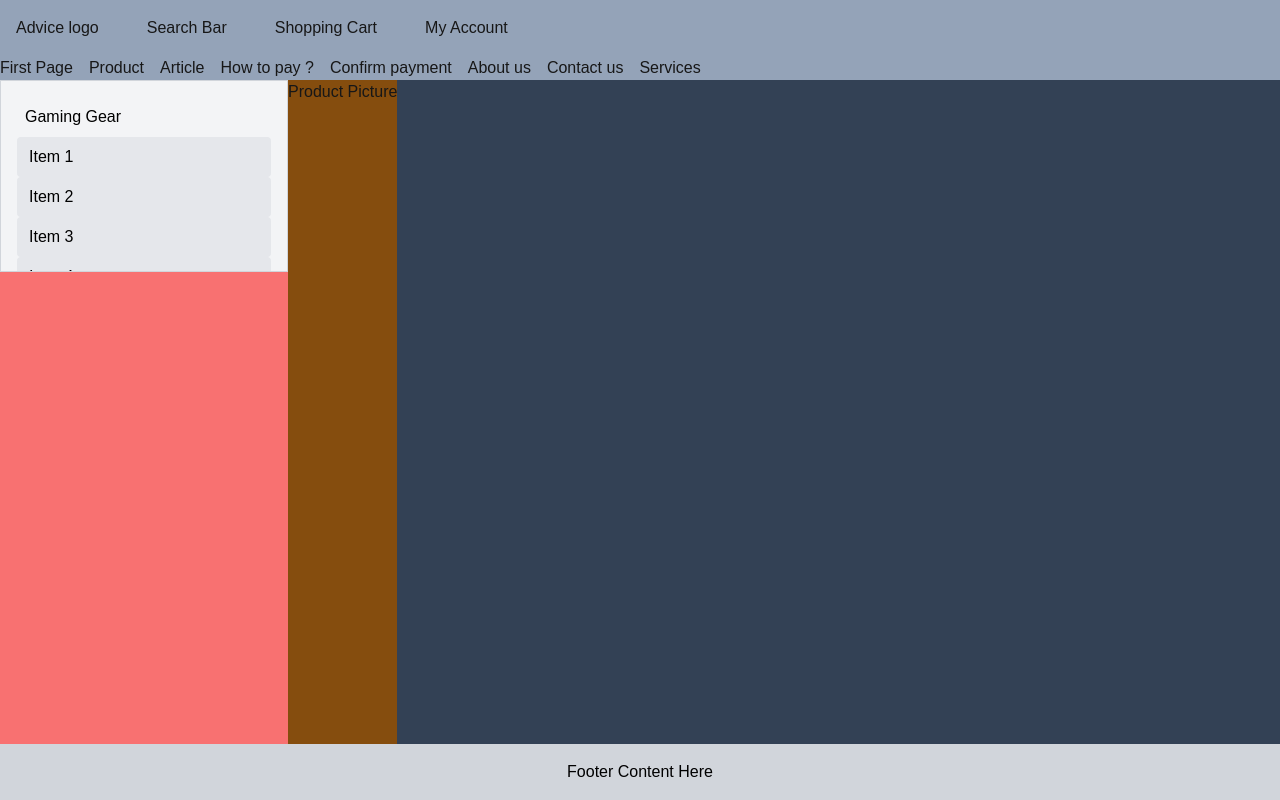
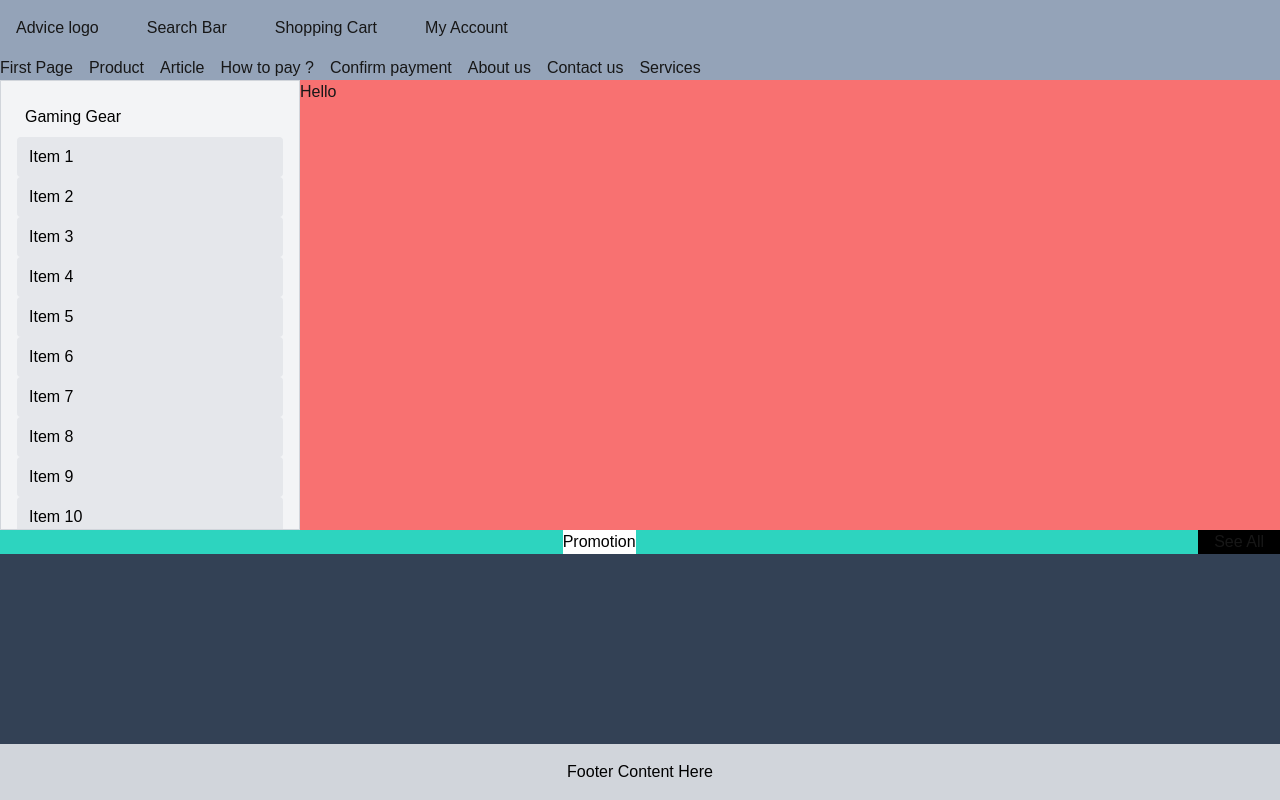
Before and after one commit to thanawathola/e-com, a Next.js app: page / in a window 1280 px wide. Built offline with nearby package versions, Linux system fonts and the light colour scheme.

Commit message:
fixed scroll menu error

```diff
--- a/app/page.tsx
+++ b/app/page.tsx
@@ -1,6 +1,6 @@
 // import Image from "next/image";
-import React from 'react';
-import ScrollableMenu from '../components/scroll-menu';
+import React from "react";
+import ScrollableMenu from "../components/scroll-menu";
 
 export default function Home() {
   return (
@@ -33,27 +33,21 @@ export default function Home() {
         </div>
       </div>
 
-      <div className="container flex bg-slate-700 pt-20">
-        <div className="bg-red-400"><ScrollableMenu /></div>
-        <div className="bg-yellow-800">Product Picture</div>
+      <div className="container bg-slate-700 pt-20">
+        <div className="bg-red-400 flex flex-row max-h-[450px]">
+          <ScrollableMenu />
+          <div className="flex-auto">Hello</div>
+        </div>
+
+        <div className="flex bg-teal-400">
+          <div className="text-black bg-white mx-auto">Promotion</div>
+          <div className="bg-black px-4">See All </div>
+        </div>
       </div>
 
       <div className="container fixed bottom-0 w-full bg-gray-300 p-4">
         <div className="text-center text-black">Footer Content Here</div>
       </div>
-
-      {/* flex flex-col min-h-screen gap-2 p-10 max-w-xs */}
-      {/* <div>
-          <h2>HOLA</h2>
-        </div>
-        <div>Amigo</div>
-        <div>Que pasa</div>
-        <div>Que pasa</div>
-        <div>Que pasa</div>
-        <div>Que pasa</div>
-        <div>Que pasa</div>
-        <div>Que pasa</div>
-        <div>Que pasa</div> */}
     </main>
   );
 }
--- a/components/scroll-menu.tsx
+++ b/components/scroll-menu.tsx
@@ -1,19 +1,54 @@
-import React from 'react';
+import React from "react";
 
 const ScrollableMenu: React.FC = () => {
   return (
-    <div className="w-72 h-48 overflow-y-auto border border-gray-300 p-4 bg-gray-100">
-      <div className='text-black p-2'>Gaming Gear</div>
-      <div className="py-2 px-3 bg-gray-200 rounded hover:bg-gray-300 cursor-pointer text-black">Item 1</div>
-      <div className="py-2 px-3 bg-gray-200 rounded hover:bg-gray-300 cursor-pointer text-black">Item 2</div>
-      <div className="py-2 px-3 bg-gray-200 rounded hover:bg-gray-300 cursor-pointer text-black">Item 3</div>
-      <div className="py-2 px-3 bg-gray-200 rounded hover:bg-gray-300 cursor-pointer text-black">Item 4</div>
-      <div className="py-2 px-3 bg-gray-200 rounded hover:bg-gray-300 cursor-pointer text-black">Item 5</div>
-      <div className="py-2 px-3 bg-gray-200 rounded hover:bg-gray-300 cursor-pointer text-black">Item 6</div>
-      <div className="py-2 px-3 bg-gray-200 rounded hover:bg-gray-300 cursor-pointer text-black">Item 7</div>
-      <div className="py-2 px-3 bg-gray-200 rounded hover:bg-gray-300 cursor-pointer text-black">Item 8</div>
-      <div className="py-2 px-3 bg-gray-200 rounded hover:bg-gray-300 cursor-pointer text-black">Item 9</div>
-      <div className="py-2 px-3 bg-gray-200 rounded hover:bg-gray-300 cursor-pointer text-black">Item 10</div>
+    <div className="flex-grow-0 flex-shrink-0 basis-[300px] overflow-y-scroll border border-gray-300 p-4 bg-gray-100">
+      <div className="text-black p-2">Gaming Gear</div>
+      <div className="py-2 px-3 bg-gray-200 rounded hover:bg-gray-300 cursor-pointer text-black">
+        Item 1
+      </div>
+      <div className="py-2 px-3 bg-gray-200 rounded hover:bg-gray-300 cursor-pointer text-black">
+        Item 2
+      </div>
+      <div className="py-2 px-3 bg-gray-200 rounded hover:bg-gray-300 cursor-pointer text-black">
+        Item 3
+      </div>
+      <div className="py-2 px-3 bg-gray-200 rounded hover:bg-gray-300 cursor-pointer text-black">
+        Item 4
+      </div>
+      <div className="py-2 px-3 bg-gray-200 rounded hover:bg-gray-300 cursor-pointer text-black">
+        Item 5
+      </div>
+      <div className="py-2 px-3 bg-gray-200 rounded hover:bg-gray-300 cursor-pointer text-black">
+        Item 6
+      </div>
+      <div className="py-2 px-3 bg-gray-200 rounded hover:bg-gray-300 cursor-pointer text-black">
+        Item 7
+      </div>
+      <div className="py-2 px-3 bg-gray-200 rounded hover:bg-gray-300 cursor-pointer text-black">
+        Item 8
+      </div>
+      <div className="py-2 px-3 bg-gray-200 rounded hover:bg-gray-300 cursor-pointer text-black">
+        Item 9
+      </div>
+      <div className="py-2 px-3 bg-gray-200 rounded hover:bg-gray-300 cursor-pointer text-black">
+        Item 10
+      </div>
+      <div className="py-2 px-3 bg-gray-200 rounded hover:bg-gray-300 cursor-pointer text-black">
+        Item 11
+      </div>
+      <div className="py-2 px-3 bg-gray-200 rounded hover:bg-gray-300 cursor-pointer text-black">
+        Item 12
+      </div>
+      <div className="py-2 px-3 bg-gray-200 rounded hover:bg-gray-300 cursor-pointer text-black">
+        Item 13
+      </div>
+      <div className="py-2 px-3 bg-gray-200 rounded hover:bg-gray-300 cursor-pointer text-black">
+        Item 14
+      </div>
+      <div className="py-2 px-3 bg-gray-200 rounded hover:bg-gray-300 cursor-pointer text-black">
+        Item 15
+      </div>
     </div>
   );
 };
```
